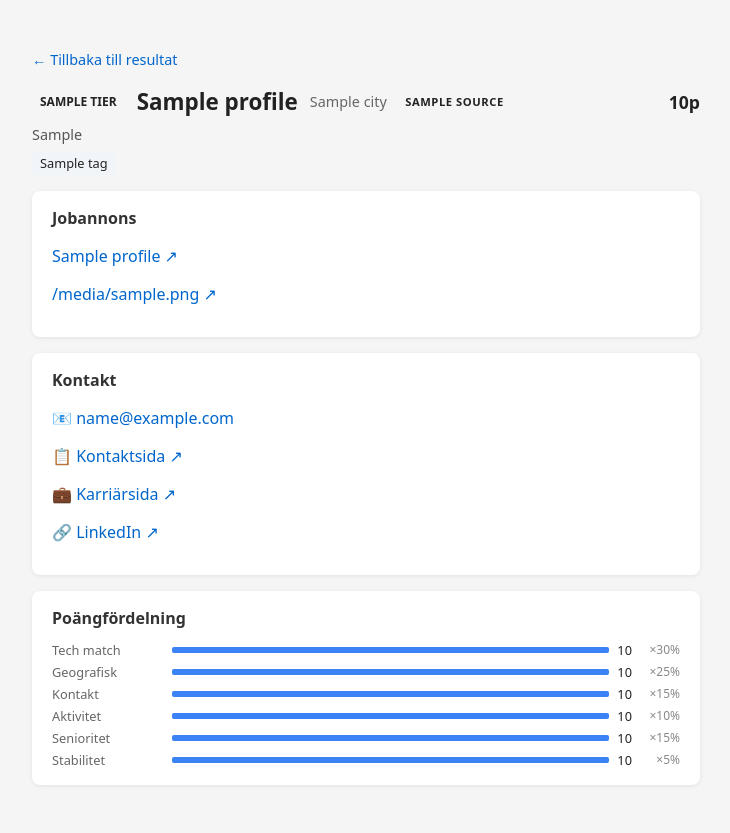
After one commit to marcusjobb/lia-work-leads-finder, a FastAPI app: template templates/lead_detail.html in a window 1280 px wide. The commit adds this page. Shown: the whole page, without its empty margins (274-1004 px from the left). Run offline with FastAPI, Linux system fonts and the light colour scheme; the template is opened without the code that fills it: most values are stand-ins (such as "Sample title", 1, 10 or a date in 2020).

Commit message:
feat: add lead detail page with full score breakdown and contact info

```diff
--- a/app.py
+++ b/app.py
@@ -15,6 +15,8 @@ from pipeline.validators.relevance import is_relevant
 app = FastAPI(title="LIA Leads Finder")
 app.mount("/static", StaticFiles(directory="static"), name="static")
 templates = Jinja2Templates(directory="templates")
+
+_results_cache: dict[str, object] = {}
 
 
 @app.get("/", response_class=HTMLResponse)
@@ -39,6 +41,10 @@ async def search(request: Request):
     profiles = [p for p in profiles if is_relevant(p)]
     profiles.sort(key=lambda p: p.score, reverse=True)
 
+    _results_cache.clear()
+    for p in profiles:
+        _results_cache[p.company_name] = p
+
     return templates.TemplateResponse(
         request,
         "results.html",
@@ -52,6 +58,14 @@ async def search(request: Request):
     )
 
 
+@app.get("/lead", response_class=HTMLResponse)
+async def lead_detail(request: Request, name: str = ""):
+    profile = _results_cache.get(name)
+    if not profile:
+        return HTMLResponse("<p>Lead hittades inte. <a href='/'>Ny sökning</a></p>", status_code=404)
+    return templates.TemplateResponse(request, "lead_detail.html", {"profile": profile})
+
+
 if __name__ == "__main__":
     import uvicorn
     uvicorn.run("app:app", host="0.0.0.0", port=8000, reload=True)
--- a/static/style.css
+++ b/static/style.css
@@ -58,3 +58,10 @@ button:hover { background: #0052a3; }
 .expand-btn:hover { background: none; text-decoration: underline; }
 .tier-badge--skip { background: #f1f5f9; color: #64748b; }
 .lead-card--skip { border-left-color: #94a3b8; opacity: .75; }
+.detail-link { font-size: .8rem; color: #0066cc; text-decoration: none; white-space: nowrap; }
+.detail-link:hover { text-decoration: underline; }
+.detail-grid { display: flex; flex-direction: column; gap: 1rem; margin-top: 1rem; }
+.detail-card { background: white; border-radius: 8px; padding: 1rem 1.25rem; box-shadow: 0 1px 4px rgba(0,0,0,.08); }
+.detail-card--full { width: 100%; }
+.detail-section-title { font-size: 1rem; font-weight: 700; margin: 0 0 .75rem; color: #333; }
+.muted { color: #888; font-size: .9rem; }
--- /dev/null
+++ b/templates/lead_detail.html
@@ -0,0 +1,94 @@
+<!DOCTYPE html>
+<html lang="sv">
+<head>
+  <meta charset="UTF-8">
+  <meta name="viewport" content="width=device-width, initial-scale=1">
+  <title>{{ profile.company_name }} — LIA Leads Finder</title>
+  <link rel="stylesheet" href="/static/style.css">
+</head>
+<body>
+  <main class="container">
+    <a href="javascript:history.back()" class="back-link">← Tillbaka till resultat</a>
+
+    <div class="detail-header">
+      <div class="lead-header" style="margin-top: 1rem;">
+        <span class="tier-badge tier-badge--{{ profile.tier | lower }}">{{ profile.tier }}</span>
+        <h1 style="font-size:1.4rem; margin:0;">{{ profile.company_name }}</h1>
+        <span class="city">{{ profile.city }}</span>
+        <span class="source-badge source-badge--{{ profile.source }}">{{ profile.source | upper }}</span>
+        <span class="score">{{ profile.score | round(0) | int }}p</span>
+      </div>
+      <p class="match-reason" style="margin-top:.5rem;">{{ profile.match_reason }}</p>
+    </div>
+
+    {% if profile.tech_tags %}
+    <div class="tech-tags" style="margin-bottom:1rem;">
+      {% for tag in profile.tech_tags %}<span class="tag">{{ tag }}</span>{% endfor %}
+    </div>
+    {% endif %}
+
+    <div class="detail-grid">
+
+      <section class="detail-card">
+        <h2 class="detail-section-title">Jobannons</h2>
+        {% if profile.job_title %}
+        <p>
+          {% if profile.job_url %}
+          <a href="{{ profile.job_url }}" target="_blank" rel="noopener" class="job-link">{{ profile.job_title }} ↗</a>
+          {% else %}
+          {{ profile.job_title }}
+          {% endif %}
+        </p>
+        {% else %}
+        <p class="muted">Ingen jobbtitel tillgänglig.</p>
+        {% endif %}
+        {% if profile.website %}
+        <p><a href="{{ profile.website }}" target="_blank" rel="noopener" class="job-link">{{ profile.website }} ↗</a></p>
+        {% endif %}
+      </section>
+
+      <section class="detail-card">
+        <h2 class="detail-section-title">Kontakt</h2>
+        {% if profile.contact.email %}
+        <p>📧 <a href="mailto:{{ profile.contact.email }}" class="job-link">{{ profile.contact.email }}</a></p>
+        {% endif %}
+        {% if profile.contact.contact_url %}
+        <p>📋 <a href="{{ profile.contact.contact_url }}" target="_blank" rel="noopener" class="job-link">Kontaktsida ↗</a></p>
+        {% endif %}
+        {% if profile.contact.careers_page %}
+        <p>💼 <a href="{{ profile.contact.careers_page }}" target="_blank" rel="noopener" class="job-link">Karriärsida ↗</a></p>
+        {% endif %}
+        {% if profile.contact.linkedin_url %}
+        <p>🔗 <a href="{{ profile.contact.linkedin_url }}" target="_blank" rel="noopener" class="job-link">LinkedIn ↗</a></p>
+        {% endif %}
+        {% if not profile.contact.email and not profile.contact.contact_url and not profile.contact.careers_page and not profile.contact.linkedin_url %}
+        <p class="muted">Ingen kontaktinfo hittades.</p>
+        {% endif %}
+      </section>
+
+      <section class="detail-card detail-card--full">
+        <h2 class="detail-section-title">Poängfördelning</h2>
+        <div class="score-bars">
+          {% set bars = [
+            ("Tech match",  profile.score_breakdown.tech_match,  "30%"),
+            ("Geografisk",  profile.score_breakdown.geo,         "25%"),
+            ("Kontakt",     profile.score_breakdown.contact,     "15%"),
+            ("Aktivitet",   profile.score_breakdown.activity,    "10%"),
+            ("Senioritet",  profile.score_breakdown.seniority,   "15%"),
+            ("Stabilitet",  profile.score_breakdown.stability,    "5%"),
+          ] %}
+          {% for label, val, weight in bars %}
+          <div class="bar-row">
+            <span style="width:7rem;">{{ label }}</span>
+            <div class="bar"><div class="bar-fill" style="width: {{ val }}%"></div></div>
+            <span>{{ val | round(0) | int }}</span>
+            <span class="muted" style="font-size:.75rem; width:2.5rem; text-align:right;">×{{ weight }}</span>
+          </div>
+          {% endfor %}
+        </div>
+      </section>
+
+    </div>
+  </main>
+</body>
+</html>
--- a/templates/results.html
+++ b/templates/results.html
@@ -81,6 +81,7 @@
             <span class="city">{{ p.city }}</span>
             <span class="source-badge source-badge--{{ p.source }}">{{ p.source | upper }}</span>
             <span class="score">{{ p.score | round(0) | int }}p</span>
+            <a href="/lead?name={{ p.company_name | urlencode }}" class="detail-link">Detaljer</a>
             {% if p.tier == 'WEAK' or p.tier == 'SKIP' %}
             <button class="expand-btn" onclick="toggleCard(this)">Visa mer ▾</button>
             {% endif %}
```
